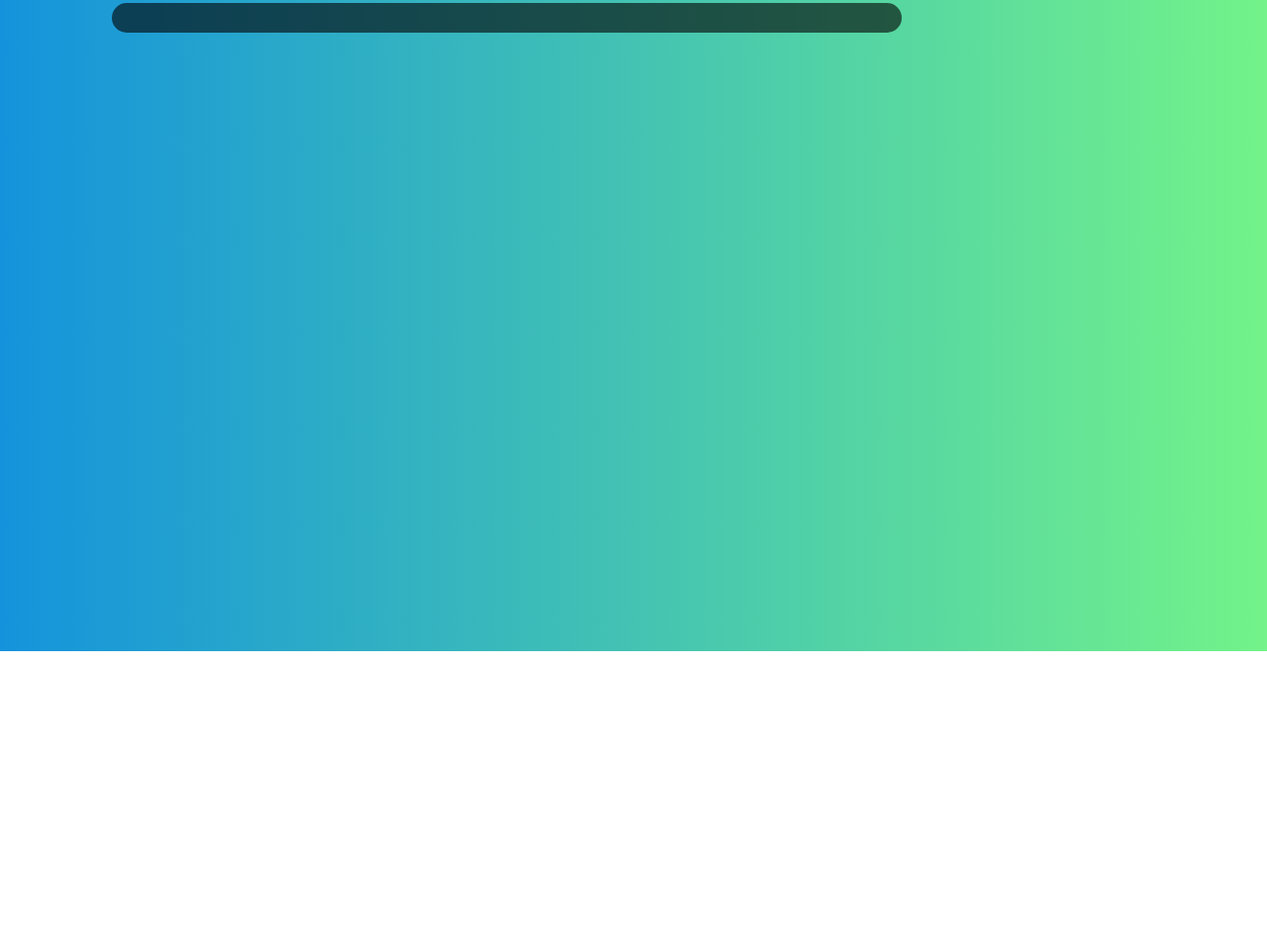
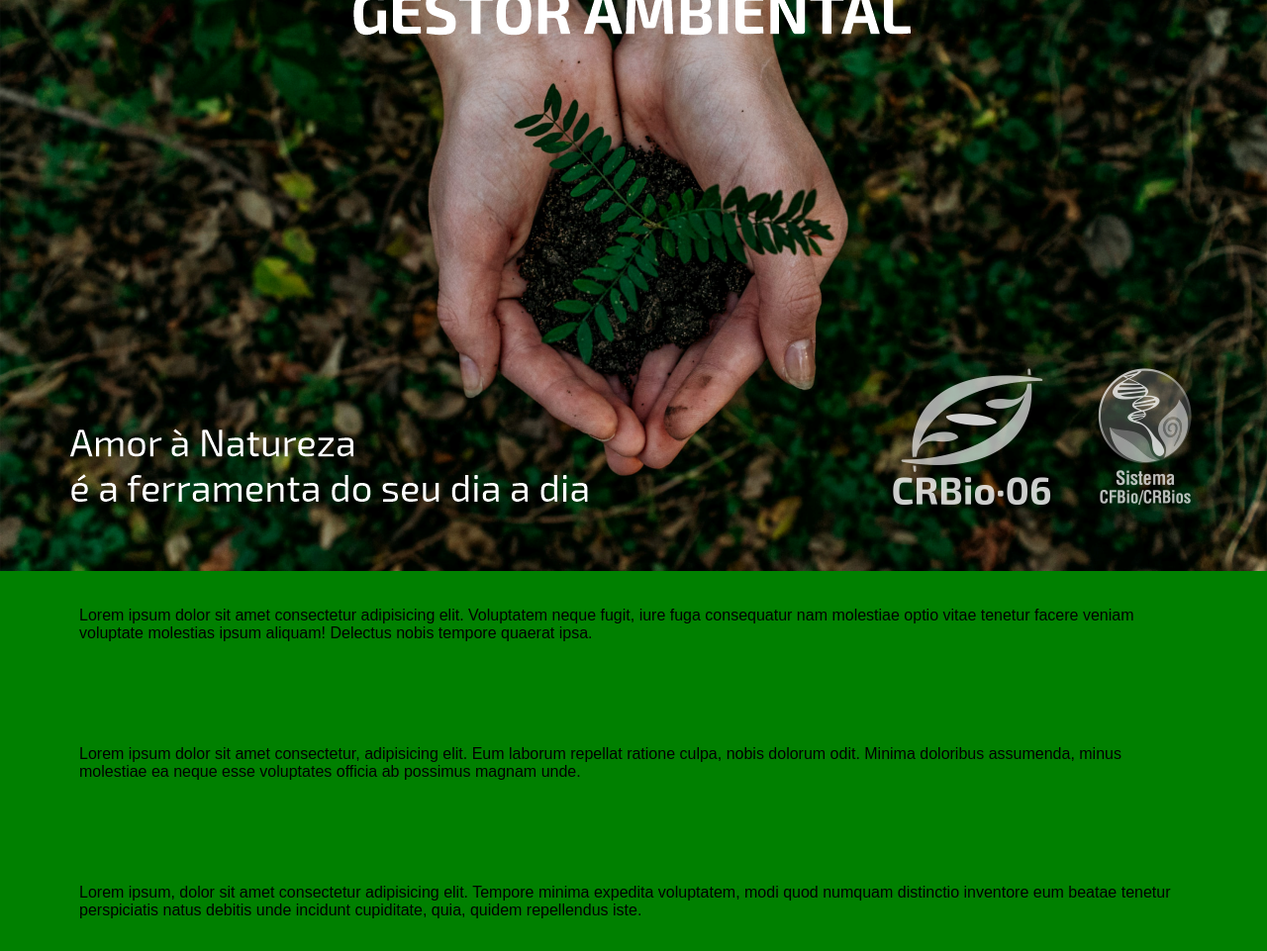
Before and after one commit to villehauk/dia-do-gestor-ambiental, a plain HTML site: page index.html in a window 1280 px wide. Shown: the part 142-1103 px from the top of the page at 99% size. Before the commit the page ends 800 px from the top, so only its background shows below. Drawn offline with Linux system fonts and the light colour scheme.

Commit message:
Add files via upload

```diff
--- a/index.html
+++ b/index.html
@@ -8,8 +8,25 @@
     <link rel="stylesheet" href="style.css">
 </head>
 <body>
-    <div class="box1">
-
-    </div>
+    <header><img src="img/Header.png" class="header_img"></header>
+    <section>
+        <p>
+            Lorem ipsum dolor sit amet consectetur adipisicing elit. Voluptatem neque fugit, iure fuga consequatur nam molestiae optio vitae tenetur facere veniam voluptate molestias ipsum aliquam! Delectus nobis tempore quaerat ipsa.
+        </p>
+        <br/>
+        <br/>
+        <br/>
+        <br/>
+        <p>
+            Lorem ipsum dolor sit amet consectetur, adipisicing elit. Eum laborum repellat ratione culpa, nobis dolorum odit. Minima doloribus assumenda, minus molestiae ea neque esse voluptates officia ab possimus magnam unde.
+        </p>
+        <br/>
+        <br/>
+        <br/>
+        <br/>
+        <p>
+            Lorem ipsum, dolor sit amet consectetur adipisicing elit. Tempore minima expedita voluptatem, modi quod numquam distinctio inventore eum beatae tenetur perspiciatis natus debitis unde incidunt cupiditate, quia, quidem repellendus iste.
+        </p>
+    </section>
 </body>
 </html>
--- a/style.css
+++ b/style.css
@@ -1,9 +1,39 @@
 body{
+    background-color: green;
+    margin: 0px;
+    border: 0px;
     font-family: Arial, Helvetica, sans-serif;
-    background-image: linear-gradient(to right, rgb(20, 147, 220), rgb(115, 243, 137));
+    /*background-image: linear-gradient(to right, rgb(20, 147, 220), rgb(115, 243, 137));*/
+}
+
+section{
+    margin: 0px;
+    border: 0px;
+    padding-top: 1em;
+    padding-bottom: 1em;
+    padding-left: 5em;
+    padding-right: 5em;
+    z-index: 1;
+}
+
+.header_img{
+    position: sticky;
+    top: 0px;
+    width: 100%;
+    height: auto;
+    z-index: 0;
+}
+
+header{
+    position: sticky;
+    background-repeat: no-repeat;
+    background-size: cover;
 }
 
 div{
+    margin: 1em;
+    border: 1em;
+    padding: 1em;
     display:block;
 }
 
```
Also changed, not shown: img/Header.png (added), img/gestão-ambiental.png (added), img/profissionais.jpg.webp (added), img/saiba-mais.jpg (added).
